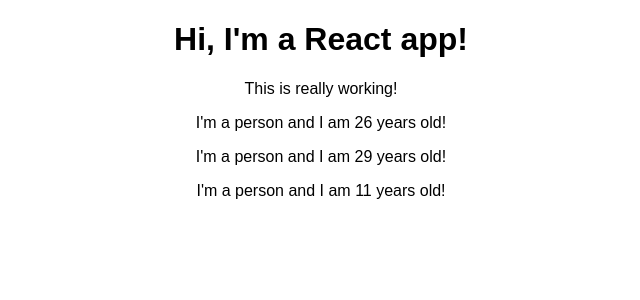
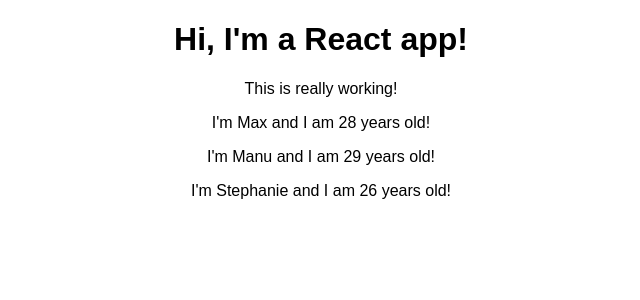
Before and after one commit to PaPa31/react-complete-guide, a React (Create React App) app: page / in a window 1280 px wide. Shown: the top 300 px of the page, without its empty margins (319-959 px from the left). Built offline with nearby package versions, Linux system fonts and the light colour scheme.

Commit message:
3.12 Working with Props
	modified:   src/App.js
	modified:   src/Person/Person.js

```diff
--- a/src/App.js
+++ b/src/App.js
@@ -8,9 +8,11 @@ class App extends Component {
       <div className="App">
         <h1>Hi, I'm a React app!</h1>
         <p>This is really working!</p>
-        <Person />
-        <Person />
-        <Person />
+        <Person name="Max" age="28" />
+        <Person name="Manu" age="29">
+          My hobbies: Racing
+        </Person>
+        <Person name="Stephanie" age="26" />
       </div>
     )
     // return React.createElement(
--- a/src/Person/Person.js
+++ b/src/Person/Person.js
@@ -1,8 +1,19 @@
 import React from 'react'
 
-const person = () => {
+// class Person extends React.Component {
+//   render() {
+//     return (
+//       <p>
+//         I'm {this.props.name} and I am {this.props.age} years old!
+//       </p>
+//     )
+//   }
+// }
+const person = (props) => {
   return (
-    <p>I'm a person and I am {Math.floor(Math.random() * 30)} years old!</p>
+    <p>
+      I'm {props.name} and I am {props.age} years old!
+    </p>
   )
 }
 
```
